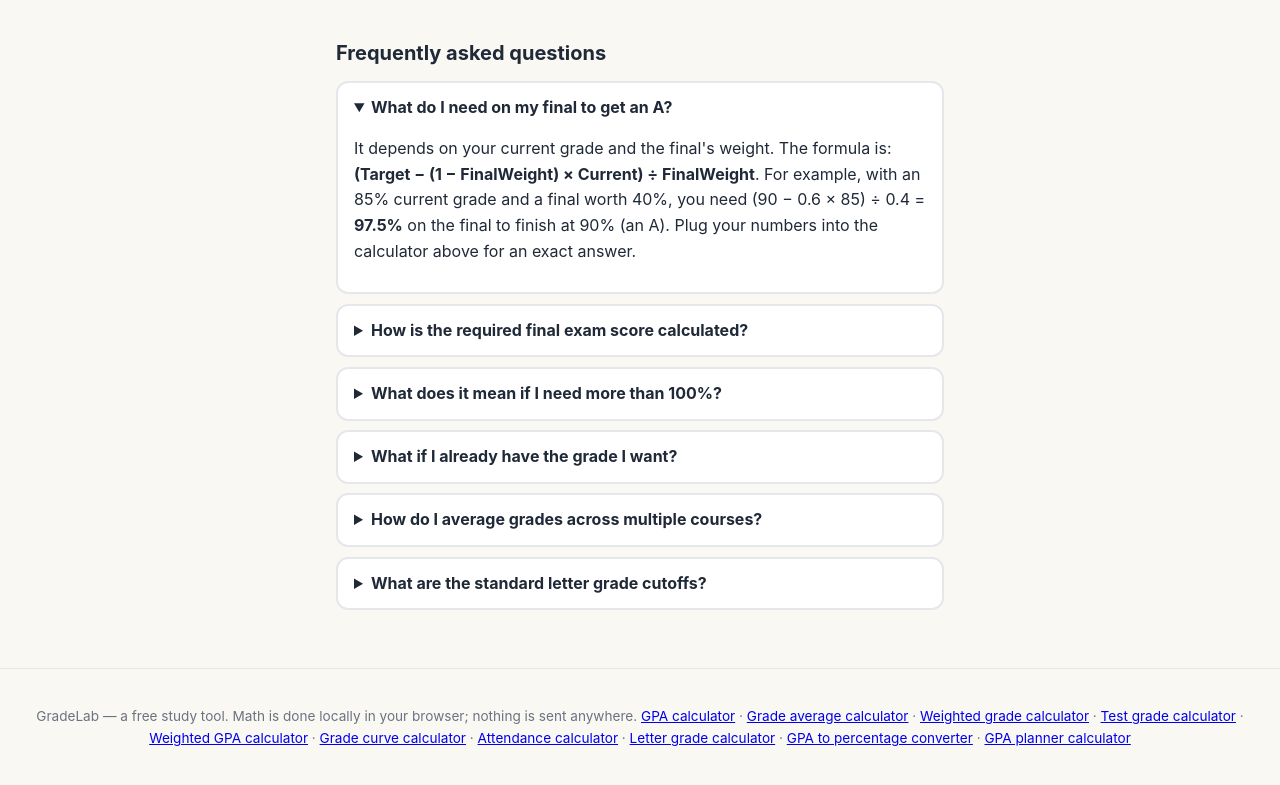
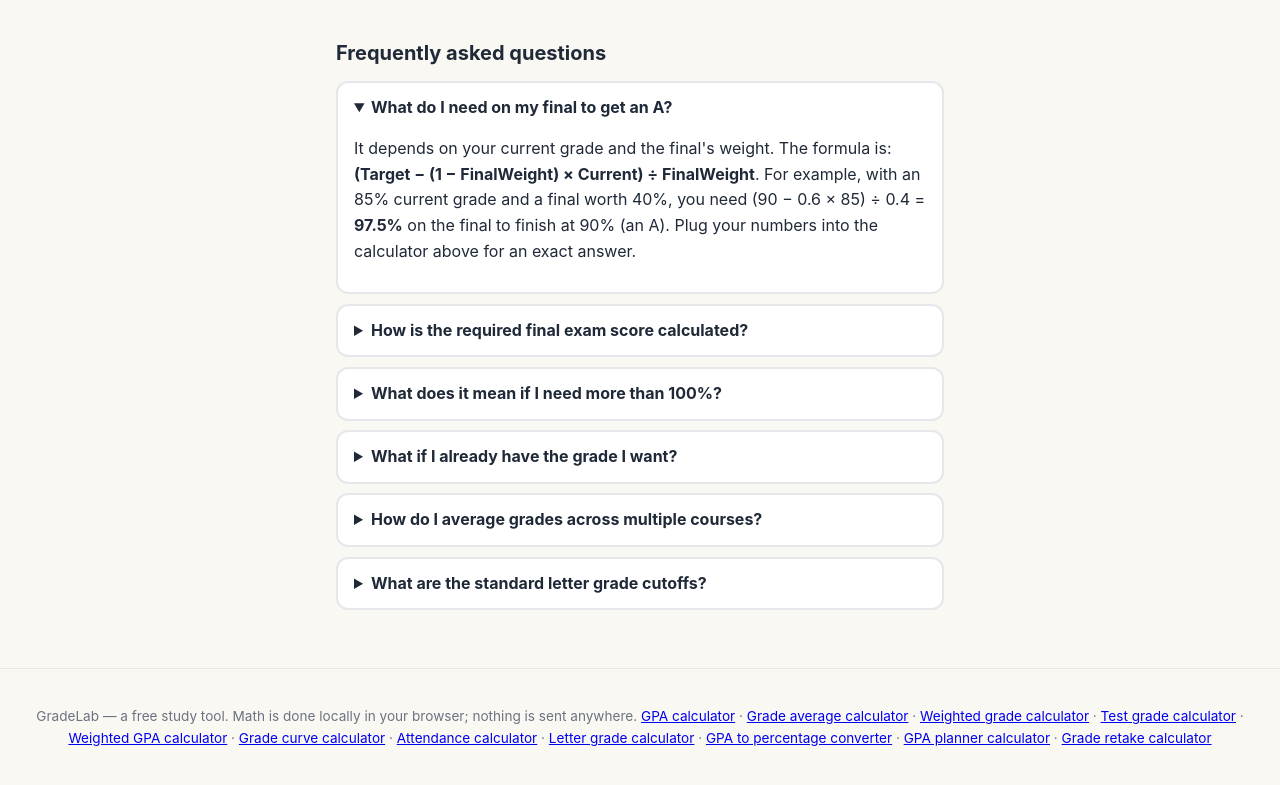
Before and after one commit to mimito-6/gradelab, a plain HTML site: page index.html in a window 1280 px wide. Shown: the part 791-1576 px from the top of the page. Drawn offline with Linux system fonts and the light colour scheme.

Commit message:
deploy index.html

```diff
--- a/index.html
+++ b/index.html
@@ -78,6 +78,7 @@
     <a href="letter-grade">Letter Grade Calculator</a>
     <a href="gpa-to-percentage" style="margin-right:14px;">GPA to Percentage Converter</a>
     <a href="gpa-planner">GPA Planner Calculator</a>
+    <a href="grade-retake">Grade Retake Calculator</a>
   </nav>
 </header>
 
@@ -183,7 +184,7 @@
 </main>
 
 <footer class="site-footer">
-  <p>GradeLab — a free study tool. Math is done locally in your browser; nothing is sent anywhere. <a href="gpa-calculator">GPA calculator</a> · <a href="grade-average">Grade average calculator</a> · <a href="weighted-grade">Weighted grade calculator</a> · <a href="test-grade">Test grade calculator</a> · <a href="weighted-gpa">Weighted GPA calculator</a> · <a href="grade-curve">Grade curve calculator</a> · <a href="attendance">Attendance calculator</a> · <a href="letter-grade">Letter grade calculator</a> · <a href="gpa-to-percentage">GPA to percentage converter</a> · <a href="gpa-planner">GPA planner calculator</a></p>
+  <p>GradeLab — a free study tool. Math is done locally in your browser; nothing is sent anywhere. <a href="gpa-calculator">GPA calculator</a> · <a href="grade-average">Grade average calculator</a> · <a href="weighted-grade">Weighted grade calculator</a> · <a href="test-grade">Test grade calculator</a> · <a href="weighted-gpa">Weighted GPA calculator</a> · <a href="grade-curve">Grade curve calculator</a> · <a href="attendance">Attendance calculator</a> · <a href="letter-grade">Letter grade calculator</a> · <a href="gpa-to-percentage">GPA to percentage converter</a> · <a href="gpa-planner">GPA planner calculator</a> · <a href="grade-retake">Grade retake calculator</a></p>
 </footer>
 
 <script src="app.js"></script>
```
